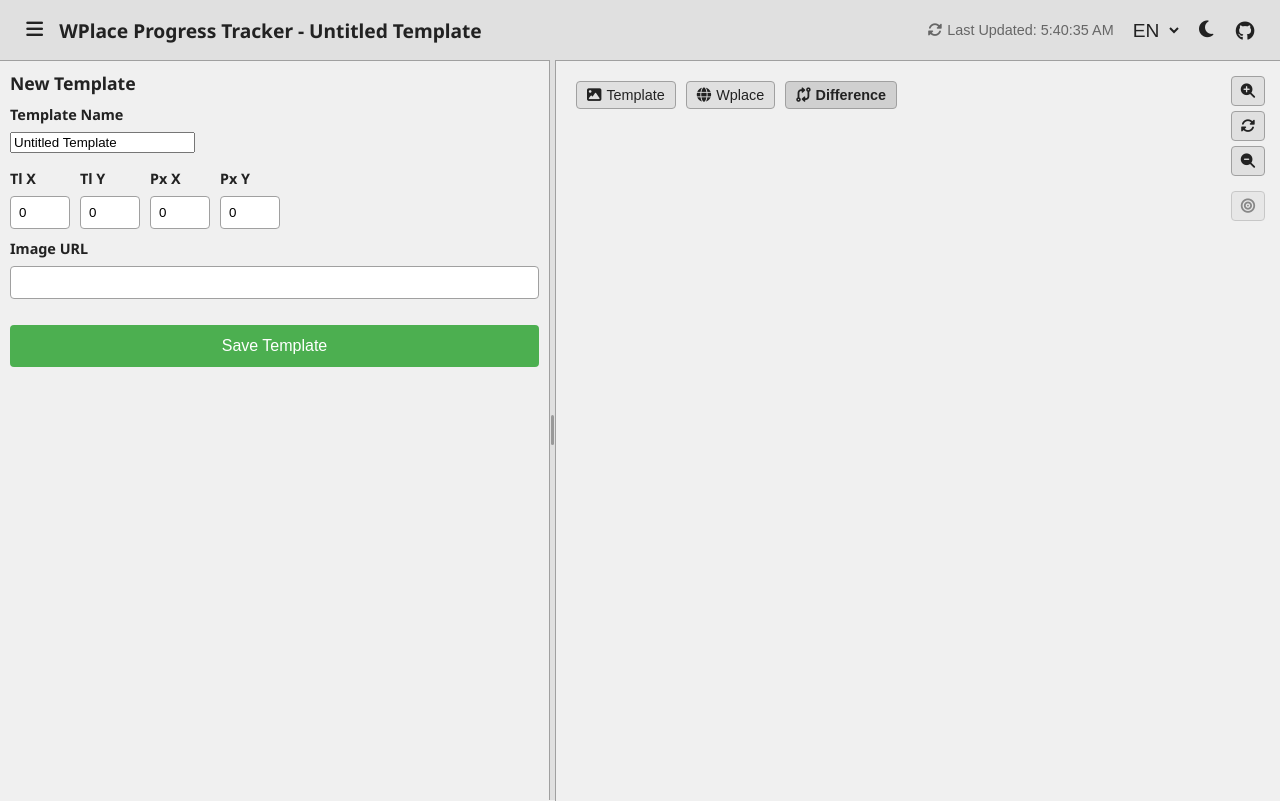
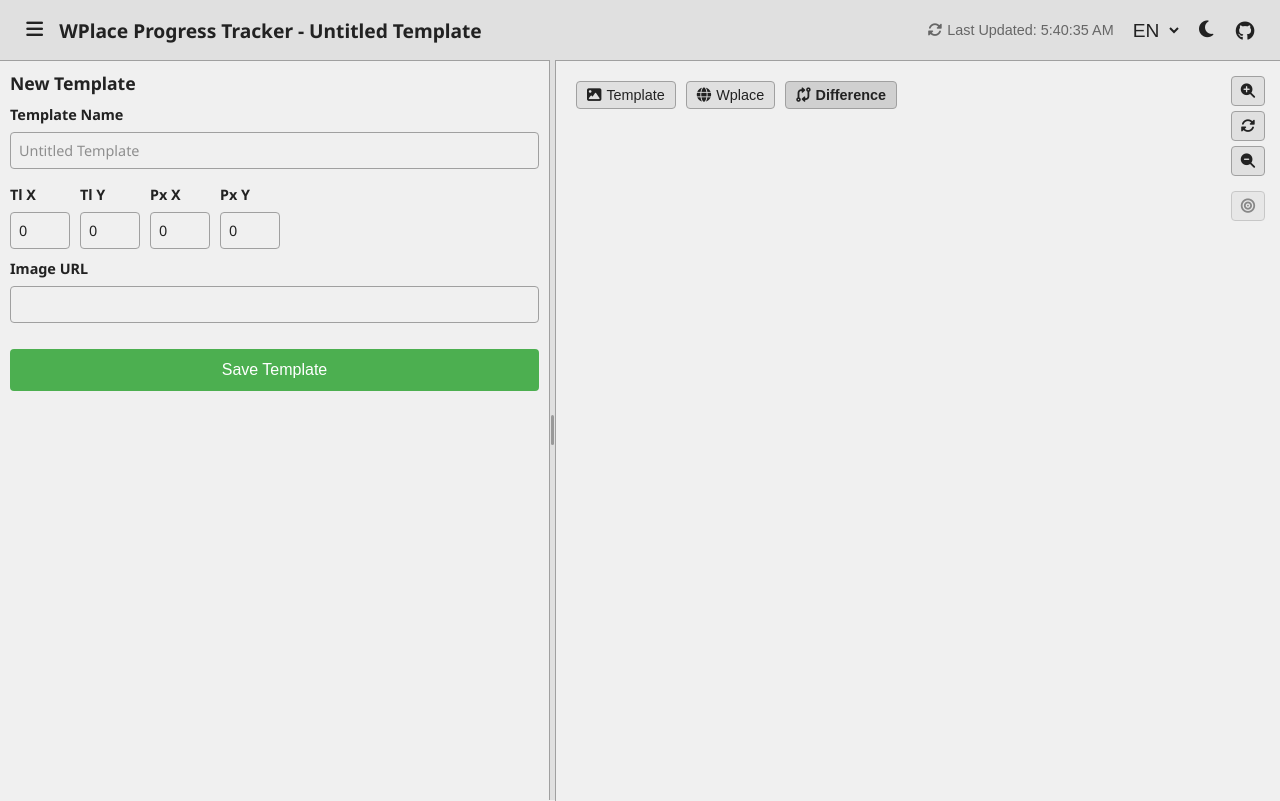
Before and after one commit to kozhilya/wplace-stat, a React app: page / in a window 1280 px wide. Built offline with nearby package versions, Linux system fonts and the light colour scheme.

Commit message:
feat: add placeholder and improve input styling in TemplateConfig
Co-authored-by: aider (deepseek/deepseek-chat) <aider@aider.chat>

```diff
--- a/src/components/TemplateConfig.tsx
+++ b/src/components/TemplateConfig.tsx
@@ -7,7 +7,7 @@ interface TemplateConfigProps {
 }
 
 export const TemplateConfig: React.FC<TemplateConfigProps> = ({ onTemplateSave }) => {
-    const [name, setName] = useState<string>('Untitled Template');
+    const [name, setName] = useState<string>('');
     const [tlX, setTlX] = useState<string>('0');
     const [tlY, setTlY] = useState<string>('0');
     const [pxX, setPxX] = useState<string>('0');
@@ -90,6 +90,7 @@ export const TemplateConfig: React.FC<TemplateConfigProps> = ({ onTemplateSave }
                         required
                         value={name}
                         onChange={(e) => setName(e.target.value)}
+                        placeholder="Untitled Template"
                     />
                 </div>
                 <div className="number-inputs-row">
--- a/src/styles/left-panel.scss
+++ b/src/styles/left-panel.scss
@@ -240,16 +240,35 @@
         font-size: 0.9rem;
     }
 
+    input[type="text"],
     input[type="number"],
     input[type="url"] {
         padding: 0.5rem;
         border: 1px solid var(--color-border);
         border-radius: 4px;
         box-sizing: border-box;
+        background-color: var(--color-background);
+        color: var(--color-text-primary);
+        font-family: inherit;
+        font-size: 0.9rem;
     }
 
+    input[type="text"]:focus,
+    input[type="number"]:focus,
+    input[type="url"]:focus {
+        outline: none;
+        border-color: var(--color-highlight);
+        box-shadow: 0 0 0 2px rgba(0, 123, 255, 0.25);
+    }
+
+    input[type="text"],
     input[type="url"] {
         width: 100%;
+    }
+
+    input::placeholder {
+        color: var(--color-text-light);
+        opacity: 0.7;
     }
 }
 
```
